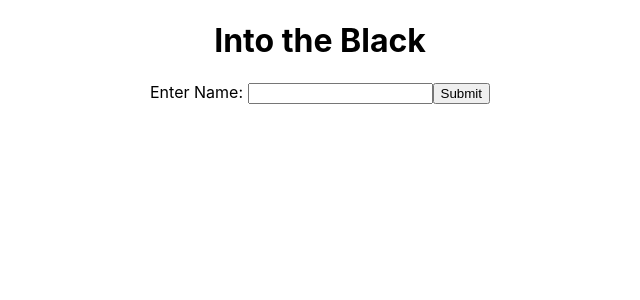
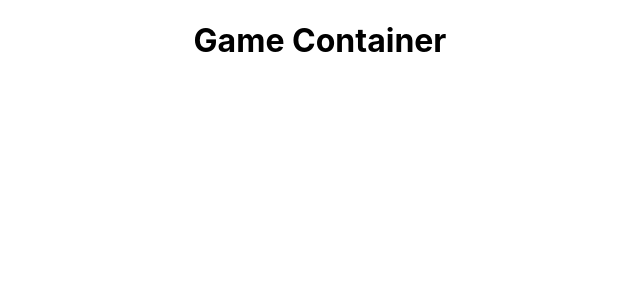
Before and after one commit to nickdiaz57/into-the-black-react, a React (Create React App) app in the folder frontend/: page /play in a window 1280 px wide. Shown: the top 300 px of the page, without its empty margins (320-960 px from the left). Built offline with nearby package versions, Linux system fonts and the light colour scheme.

Commit message:
Initial setup of routes

```diff
--- a/frontend/src/App.js
+++ b/frontend/src/App.js
@@ -1,11 +1,36 @@
 import './App.css';
-import WelcomeScreen from './components/welcomeScreen'
+import {
+  BrowserRouter as Router,
+  Switch,
+  Route,
+  Link
+} from 'react-router-dom';
+
+
+import WelcomeScreen from './components/welcome/welcomeScreen'
+import GameContainer from './components/game/gameContainer';
+import EndScreen from './components/end/endScreen';
+//fix routes so player proceeds into game when submitting name form on welcome screen
+//player should proceed to end screen route after game completion
+//nest game route to be /user/id:/play, same with end screen
 
 function App() {
   return (
     <div className="App">
       <main>
-        <WelcomeScreen/>
+      <Router>
+        <Switch>
+          <Route exact path='/'>
+            <WelcomeScreen/>
+          </Route>
+          <Route path='/play'>
+            <GameContainer/>
+          </Route>
+          <Route path='/end'>
+            <EndScreen/>
+          </Route>
+        </Switch>
+      </Router>
       </main>
     </div>
   );
--- /dev/null
+++ b/frontend/src/components/end/endScreen.js
@@ -0,0 +1,12 @@
+import React, { Component } from 'react';
+
+export default class EndScreen extends Component {
+
+    render() {
+        return(
+            <div>
+                <h1>End Screen</h1>
+            </div>
+        )
+    }
+}
--- /dev/null
+++ b/frontend/src/components/game/gameContainer.js
@@ -0,0 +1,12 @@
+import React, { Component } from 'react';
+
+export default class GameContainer extends Component {
+
+    render() {
+        return(
+            <div>
+                <h1>Game Container</h1>
+            </div>
+        )
+    }
+}
```
Also changed, not shown: frontend/src/components/welcome/nameForm.js (renamed from frontend/src/components/nameForm.js), frontend/src/components/welcome/welcomeScreen.js (renamed from frontend/src/components/welcomeScreen.js).
